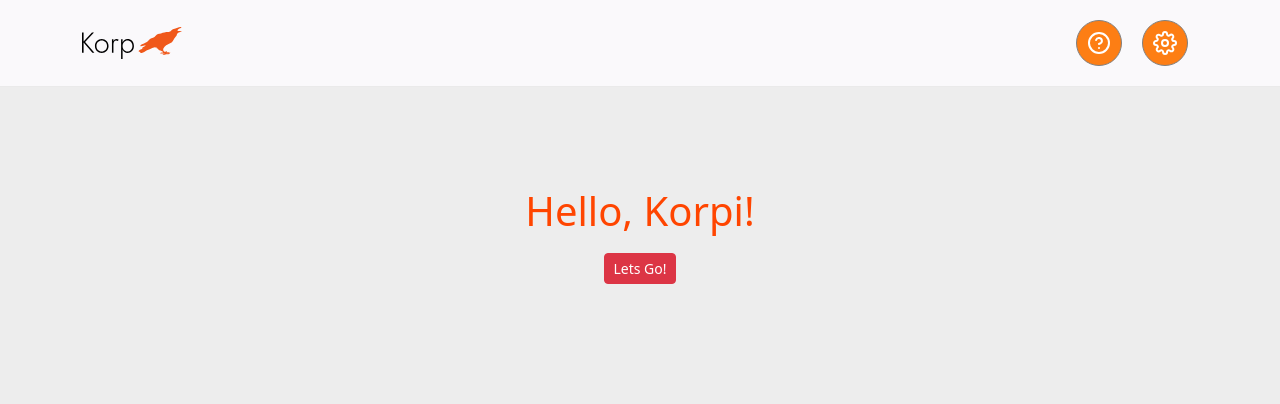
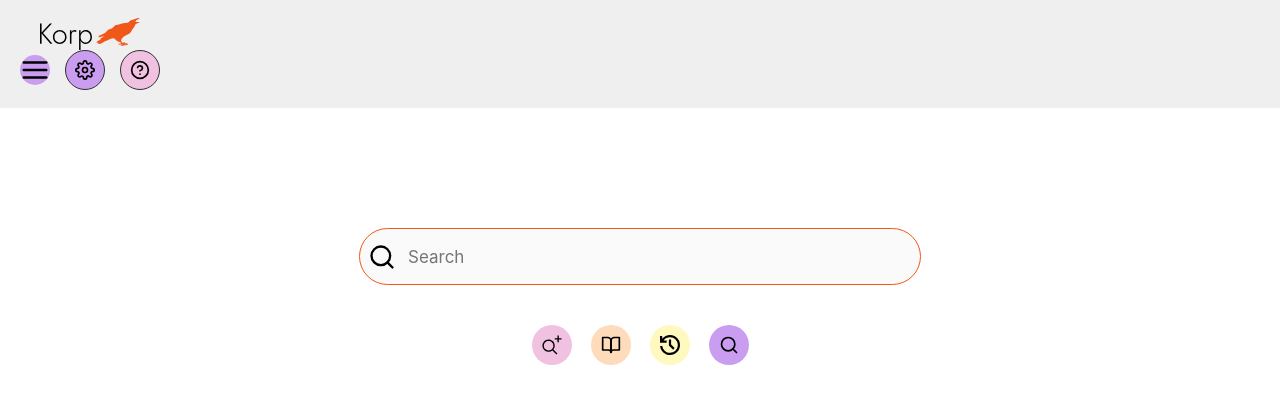
Before and after one commit to spraakbanken/korp-light, a React (Vite) app in the folder frontend/: page / in a window 1280 px wide. Shown: the top 404 px of the page. Built offline with nearby package versions, Linux system fonts and the light colour scheme.

Commit message:
tested to create landing page

```diff
--- /dev/null
+++ b/frontend/src/components/LandingPage/LandningPage.css
@@ -0,0 +1,179 @@
+
+body {
+    font-family: 'SF Pro Text', sans-serif;
+    margin: 0;
+    padding: 0;
+    box-sizing: border-box;
+    background-color: #FFFFFF;
+}
+
+
+.landing-page {
+    position: relative;
+    width: 100%;
+    height: 100vh; /* adapts */
+    background-color: #FFFFFF;
+}
+
+
+.nav-bar {
+    width: 100%;
+    height: 108px;
+    background-color: #EFEFEF;
+    display: flex;
+    justify-content: space-between;
+    align-items: center;
+    padding: 0 20px;
+    box-sizing: border-box;
+}
+
+
+.logo img {
+    width: 100px;
+}
+
+/*container */
+.nav-buttons {
+    display: flex;
+    justify-content: flex-end;
+    align-items: center;
+    gap: 15px;
+    cursor: pointer;
+}
+
+
+.settings-button {
+    background: #CB9DF0;
+    border-radius: 50%;
+    width: 40px;
+    height: 40px;
+    display: flex;
+    justify-content: center;
+    align-items: center;
+    border: 1px solid #322F2F;
+
+}
+
+.settings-button img {
+    width: 20px;
+    height: 20px;
+}
+
+
+.help-button {
+    background: #F0C1E1;
+    border-radius: 50%;
+    width: 40px;
+    height: 40px;
+    display: flex;
+    justify-content: center;
+    align-items: center;
+    border: 1px solid #322F2F;
+}
+
+.help-button img {
+    width: 20px;
+    height: 20px;
+}
+
+
+.burger-menu {
+    background: #CB9DF0;
+    width: 30px;
+    height: 30px;
+    border-radius: 50%;
+    display: flex;
+    justify-content: center;
+    align-items: center;
+    color: white;
+    font-size: 24px;
+    cursor: pointer;
+}
+
+
+.search-bar {
+    width: 562px;
+    height: 57px;
+    margin: 0 auto; /* Centering */
+    display: flex;
+    align-items: center;
+    background: rgba(250, 250, 250, 0.93);
+    border: 1px solid #F0581A;
+    border-radius: 30px;
+    padding: 8px;
+    position: relative;
+    top: 15%; /* dynamic adjustment */
+}
+
+.search-bar__icon {
+    width: 28px;
+    height: 28px;
+    margin-right: 10px;
+}
+
+.search-bar__input {
+    width: 100%;
+    height: 100%;
+    border: none;
+    outline: none;
+    font-size: 17px;
+    line-height: 22px;
+    color: rgba(60, 60, 67, 0.6);
+    background: transparent;
+}
+
+
+.search-button-group {
+    width: 217px;
+    height: 40px;
+    display: flex;
+    justify-content: space-between;
+    margin: 0 auto;
+    position: relative;
+    top: 20%; /* dynamic adjustment*/
+}
+
+.search-button {
+    width: 40px;
+    height: 40px;
+    border-radius: 50%;
+    display: flex;
+    justify-content: center;
+    align-items: center;
+    background: #CB9DF0;
+    border: none;
+}
+
+.search-button img {
+    width: 20px;
+    height: 20px;
+}
+
+/* Individual buttons */
+.advanced-search-button {
+    background-color: #F0C1E1;
+}
+
+.corp-button {
+    background-color: #FDDBBB;
+}
+
+.history-button {
+    background-color: #FFF9BF;
+}
+
+.simple-search-button {
+    background-color: #CB9DF0;
+}
+
+/* chalmers o sånt
+footer{
+    display: flex;
+    margin-top: 50px;
+    position: relative;
+}
+
+footer .chalmers img {
+  idk
+}
+*/
--- /dev/null
+++ b/frontend/src/components/LandingPage/LandningPage.jsx
@@ -0,0 +1,54 @@
+import "./LandningPage.css";
+import React from "react";
+import korp_logo from '../../assets/korp.svg';
+import searchIcon from '../../assets/search.svg';
+import advancedIcon from '../../assets/advanced.svg';
+import corpusIcon from '../../assets/book-open.svg';
+import historyIcon from '../../assets/history.svg';
+import helpIcon from '../../assets/help-circle.svg';
+import settingsIcon from '../../assets/settings.svg';
+import burgerKingMenu from '../../assets/menu.svg';
+
+export default function LandingPage() {
+  return (
+    <div className="landing-page">
+      <div className="nav-bar">
+        <div className="logo">
+          <img src={korp_logo} alt="Logo" width="100" />
+        <div className="nav-buttons">
+          <div className="burger-menu">
+            <img src={burgerKingMenu} alt="Menu"/>
+          </div>
+          <div className="settings-button">
+            <img src={settingsIcon} alt="Settings" />
+          </div>
+          <div className="help-button">
+            <img src={helpIcon} alt="Help" />
+          </div>
+        </div>
+      </div>
+      </div>
+
+      <div className="search-bar">
+        <img src={searchIcon} alt="Search" className="search-bar__icon" />
+        <input type="text" className="search-bar__input" placeholder="Search" />
+      </div>
+
+      <div className="search-button-group">
+        <button className="search-button advanced-search-button">
+          <img src={advancedIcon} alt="Advanced Search" />
+        </button>
+        <button className="search-button corp-button">
+          <img src={corpusIcon} alt="Corpus" />
+        </button>
+        <button className="search-button history-button">
+          <img src={historyIcon} alt="History" />
+        </button>
+        <button className="search-button simple-search-button">
+          <img src={searchIcon} alt="Simple Search" />
+        </button>
+      </div>
+
+    </div>
+  );
+}
--- a/frontend/src/index_test.css
+++ /dev/null
@@ -1,213 +0,0 @@
-:root {
-    font-family: Inter, system-ui, Avenir, Helvetica, Arial, sans-serif;
-    font-weight: 400;
-
-    font-synthesis: none;
-    text-rendering: optimizeLegibility;
-    -webkit-font-smoothing: antialiased;
-    -moz-osx-font-smoothing: grayscale;
-
-    /* Define colours here for time being */
-    --bg-color: #ededed;
-  }
-
-  body, html {
-    background-color: var(--bg-color);
-    box-sizing: border-box;
-    margin: 0;
-    padding: 0;
-  }
-
-  /* --- Global Styles --- */
-  html, body {
-    margin: 0;
-    padding: 0;
-    font-family: 'SF Pro Text', sans-serif;
-    box-sizing: border-box;
-    width: 100%;
-    height: 100%;
-  }
-
-  * {
-    box-sizing: inherit;
-  }
-
-  /* --- Landing Page Styles --- */
-  .landing-page {
-    position: relative;
-    width: 100%;
-    height: 100vh; /* Full height of the viewport */
-    background: #FFFFFF;
-  }
-
-  /* --- Search Bar Styles --- */
-  .search-bar {
-    box-sizing: border-box;
-    display: flex;
-    flex-direction: row;
-    align-items: center;
-    padding: 8px;
-    position: absolute;
-    width: 80%;
-    max-width: 562px;
-    height: 57px;
-    left: 50%;
-    transform: translateX(-50%);
-    top: 20vh;
-    background: rgba(250, 250, 250, 0.93);
-    border: 1px solid #F0581A;
-    border-radius: 30px;
-  }
-
-  .search-bar__icon {
-    width: 28px;
-    height: 28px;
-    position: absolute;
-    left: 10px;
-    font-family: 'SF Pro Display';
-    font-weight: 500;
-    font-size: 18px;
-    line-height: 50px;
-    display: flex;
-    align-items: center;
-    color: rgba(60, 60, 67, 0.6);
-  }
-
-  .search-bar__input {
-    width: 100%;
-    height: 22px;
-    font-family: 'SF Pro Text';
-    font-weight: 400;
-    font-size: 17px;
-    line-height: 22px;
-    letter-spacing: -0.408px;
-    color: rgba(60, 60, 67, 0.6);
-    padding-left: 35px;
-    border: none;
-    outline: none;
-  }
-
-  /* --- Search Button Group --- */
-  .search-button-group {
-    position: absolute;
-    width: 50%;
-    left: 50%;
-    transform: translateX(-50%);
-    top: 60vh;
-    display: flex;
-    justify-content: space-between;
-    gap: 10px;
-  }
-
-  .search-button {
-    width: 40px;
-    height: 40px;
-    border-radius: 50%;
-    display: flex;
-    justify-content: center;
-    align-items: center;
-    background: #FFF9BF;
-    border: none;
-    cursor: pointer;
-    transition: transform 0.3s ease, filter 0.3s ease;
-  }
-
-  .search-button:hover {
-    filter: brightness(1.1);
-    transform: translateY(-3px);
-  }
-
-  .search-button.simple-search-button {
-    background: #CB9DF0;
-  }
-
-  .search-button.advanced-search-button {
-    background: #F0C1E1;
-  }
-
-  .search-button.catalogue-button {
-    background: #FDDBBB;
-  }
-
-  /* --- Logo Styles --- */
-  .logo {
-    position: absolute;
-    left: 50%;
-    transform: translateX(-50%);
-    top: 80vh;
-    text-align: center;
-  }
-
-  .logo img {
-    max-width: 100%;
-    height: auto;
-  }
-
-  /* --- NavBar Styles --- */
-  .nav-bar {
-    position: absolute;
-    width: 100%;
-    height: 80px;
-    background: #EFEFEF;
-    border-bottom: 1px solid #EAEAEA;
-    display: flex;
-    justify-content: space-between;
-    align-items: center;
-    padding: 0 20px;
-  }
-
-  /* --- Button Styles (Settings, Help, Burger Menu) --- */
-  .settings-button,
-  .help-button,
-  .burger-menu {
-    width: 40px;
-    height: 40px;
-    border-radius: 50%;
-    display: flex;
-    justify-content: center;
-    align-items: center;
-    cursor: pointer;
-  }
-
-  .settings-button {
-    background: #CB9DF0;
-  }
-
-  .help-button {
-    background: #F0C1E1;
-  }
-
-  .burger-menu {
-    background: #CB9DF0;
-  }
-
-  .settings-button:hover,
-  .help-button:hover,
-  .burger-menu:hover {
-    filter: brightness(1.1);
-  }
-
-  /* --- Responsive Design --- */
-  @media (max-width: 768px) {
-    .landing-page {
-      padding: 20px;
-    }
-
-    .search-bar {
-      width: 90%;
-      top: 10vh;
-    }
-
-    .search-button-group {
-      top: 50vh;
-      width: 80%;
-    }
-
-    .logo {
-      top: 75vh;
-    }
-
-    .nav-bar {
-      height: 60px;
-    }
-  }
--- a/frontend/src/pages/App.jsx
+++ b/frontend/src/pages/App.jsx
@@ -1,6 +1,7 @@
 // React Components
 import HelloKorpi from "../components/HelloKorpi/HelloKorpi.jsx";
 import NavigationBar from "../components/NavigationBar/NavigationBar.jsx";
+import LandingPage from "../components/LandingPage/LandningPage.jsx";
 
 //Bootstrap Components
 
@@ -11,8 +12,10 @@ import "./App.css"
 export default function App() {
     return (
         <>
-            <NavigationBar />
-            <HelloKorpi />
+           {/* <NavigationBar />
+            <HelloKorpi /> */}
+           < LandingPage />
+
         </>
     );
 }
```
Also changed, not shown: frontend/src/assets/advanced.svg (added).
